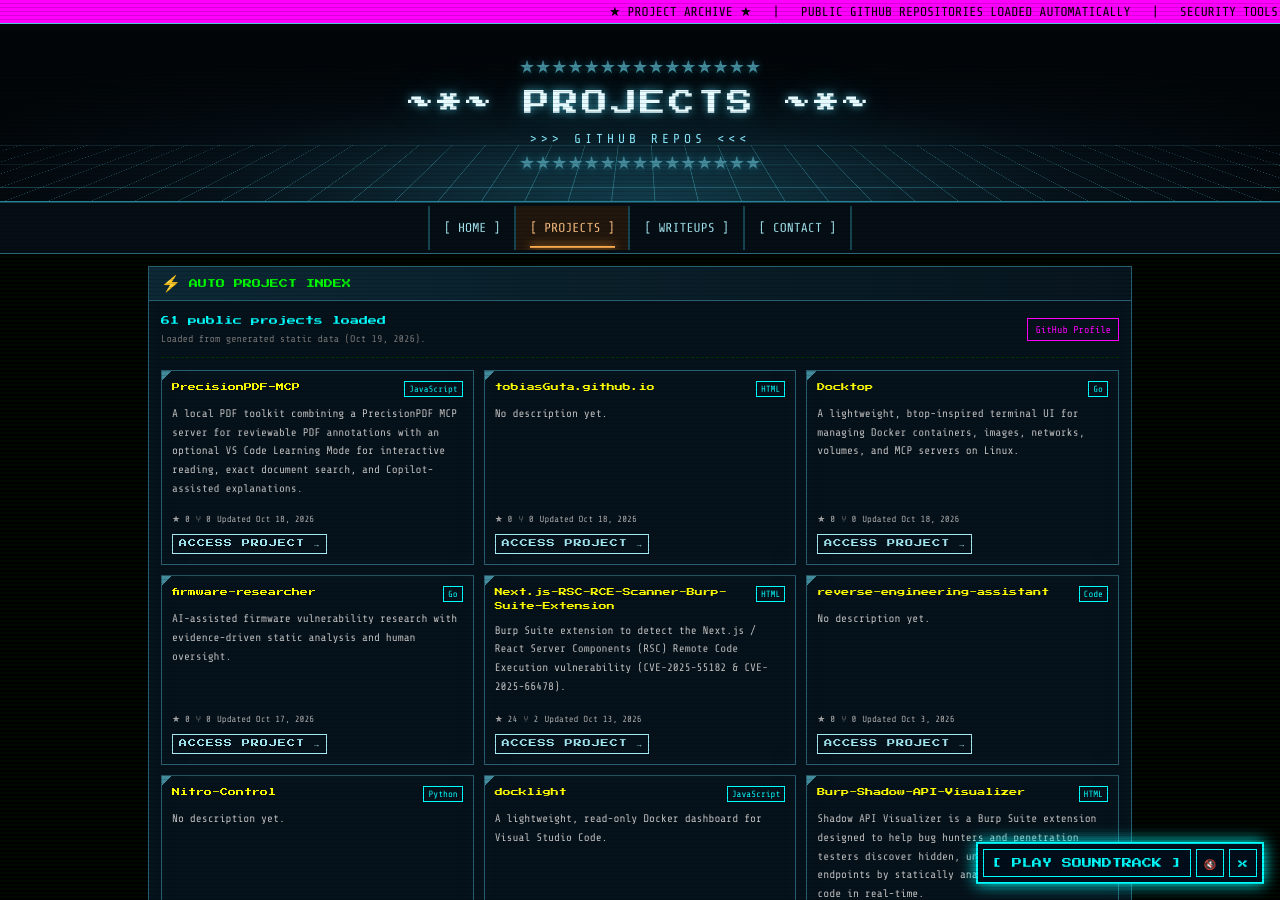
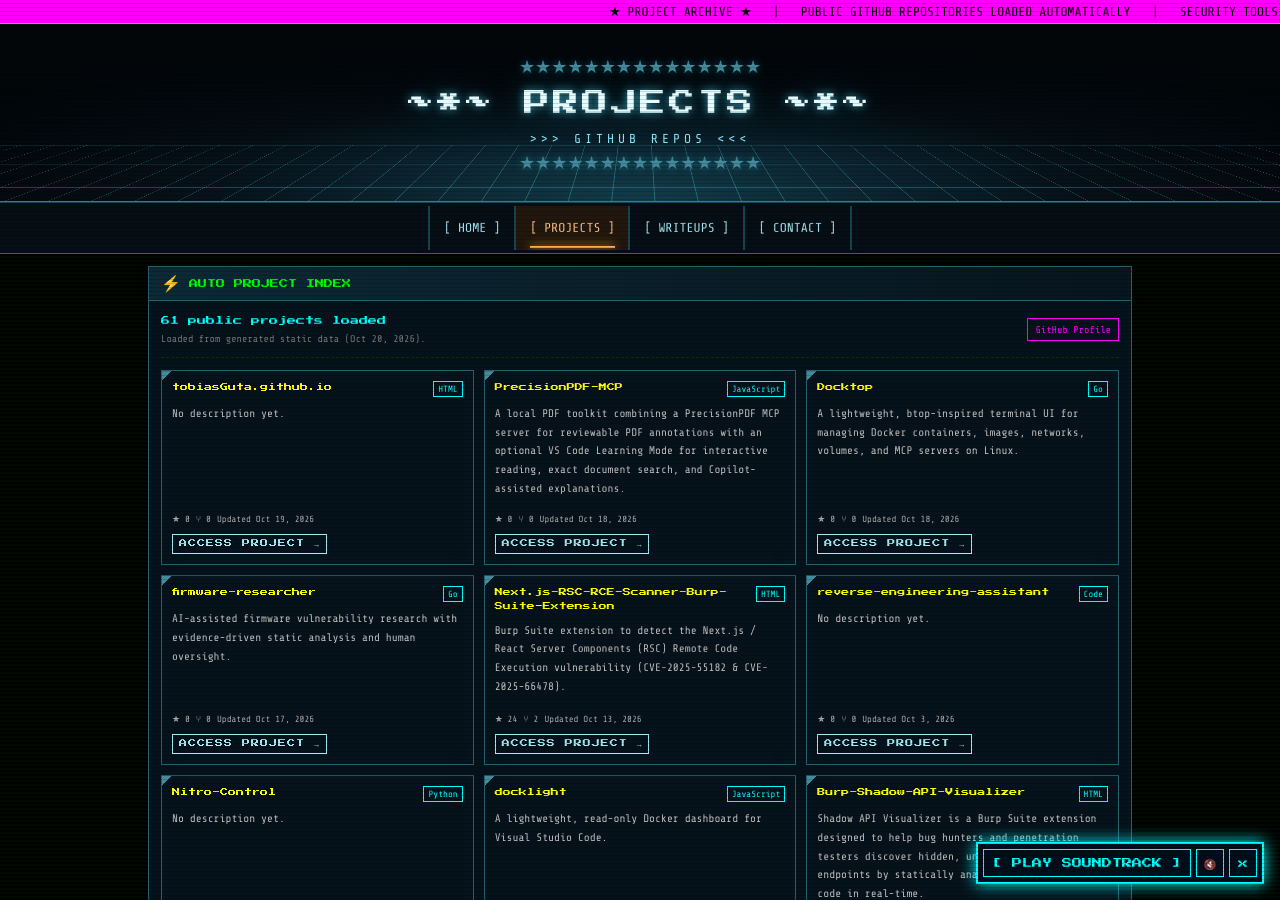
Before and after one commit to tobiasGuta/tobiasGuta.github.io, a Jekyll site: the page built from projects.html, in a window 1280 px wide and 900 px high. Built offline with Jekyll 4.4.1, drawn with Linux system fonts in a browser that asks for light colours; part of the change alters nothing that is shown.

```diff
--- a/assets/data/projects.json
+++ b/assets/data/projects.json
@@ -1,8 +1,21 @@
 {
   "owner": "tobiasGuta",
   "source": "github_api",
-  "generated_at": "2026-10-19T15:34:26.046406+00:00",
+  "generated_at": "2026-10-20T13:32:25.582627+00:00",
   "projects": [
+    {
+      "name": "tobiasGuta.github.io",
+      "description": null,
+      "html_url": "https://github.com/tobiasGuta/tobiasGuta.github.io",
+      "homepage": null,
+      "language": "HTML",
+      "topics": [],
+      "stargazers_count": 0,
+      "forks_count": 0,
+      "updated_at": "2026-10-19T15:34:32Z",
+      "fork": false,
+      "archived": false
+    },
     {
       "name": "PrecisionPDF-MCP",
       "description": "A local PDF toolkit combining a PrecisionPDF MCP server for reviewable PDF annotations with an optional VS Code Learning Mode for interactive reading, exact document search, and Copilot-assisted explanations.",
@@ -13,19 +26,6 @@
       "stargazers_count": 0,
       "forks_count": 0,
       "updated_at": "2026-10-18T23:57:44Z",
-      "fork": false,
-      "archived": false
-    },
-    {
-      "name": "tobiasGuta.github.io",
-      "description": null,
-      "html_url": "https://github.com/tobiasGuta/tobiasGuta.github.io",
-      "homepage": null,
-      "language": "HTML",
-      "topics": [],
-      "stargazers_count": 0,
-      "forks_count": 0,
-      "updated_at": "2026-10-18T12:35:45Z",
       "fork": false,
       "archived": false
     },
```
